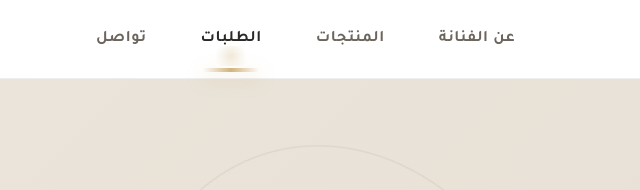
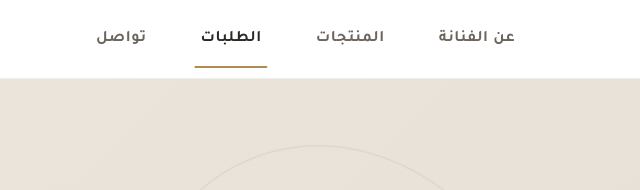
Before and after one commit to nabeel12345-tawa/SioraArt, a plain HTML site: page index.html in a window 1280 px wide. Shown: the top 190 px of the page, 0-640 px from the left. Drawn offline with Linux system fonts and the light colour scheme.

Commit message:
UI: simplify active nav underline; EmailJS: update service ID (service_1dtwg1m)

```diff
--- a/Style.css
+++ b/Style.css
@@ -102,34 +102,25 @@ main {
   isolation: isolate;
 }
 
-.primary-nav a::before,
+
+/* Clean, minimal underline for active/hovered nav link */
 .primary-nav a::after {
   content: '';
   position: absolute;
   left: 50%;
+  bottom: -6px;
+  height: 2px;
+  width: 0;
+  background: var(--gold);
+  border-radius: 2px;
+  transform: translateX(-50%);
+  transition: width 0.3s ease;
   pointer-events: none;
-  opacity: 0;
-  transform: translateX(-50%) scaleX(0.65);
-  transition: opacity 0.35s ease, transform 0.35s ease;
-}
-
-.primary-nav a::after {
-  bottom: -10px;
-  width: 58px;
-  height: 4px;
-  border-radius: 999px;
-  background: linear-gradient(90deg, rgba(200,167,100,0), rgba(200,167,100,0.85), rgba(200,167,100,0));
-  box-shadow: 0 6px 18px rgba(200,167,100,0.35);
-}
-
-.primary-nav a::before {
-  bottom: -4px;
-  width: 42px;
-  height: 20px;
-  border-radius: 999px;
-  background: radial-gradient(circle at center, rgba(200,167,100,0.25) 0%, rgba(200,167,100,0.08) 45%, transparent 70%);
-  filter: blur(0.2px);
-}
+  opacity: 1;
+}
+
+/* Remove previous glow pseudo-element */
+.primary-nav a::before { display: none; }
 
 .primary-nav a:hover,
 .primary-nav a:focus {
@@ -139,12 +130,8 @@ main {
 
 .primary-nav a:hover::after,
 .primary-nav a:focus::after,
-.primary-nav a:hover::before,
-.primary-nav a:focus::before,
-.primary-nav a.is-active::after,
-.primary-nav a.is-active::before {
-  opacity: 1;
-  transform: translateX(-50%) scaleX(1);
+.primary-nav a.is-active::after {
+  width: calc(100% - 24px);
 }
 
 .primary-nav a.is-active {
--- a/index.html
+++ b/index.html
@@ -964,7 +964,7 @@
 
       setupCarousel();
 
-      const EMAILJS_SERVICE_ID = 'service_cdo7gbk';
+      const EMAILJS_SERVICE_ID = 'service_1dtwg1m';
       const EMAILJS_TEMPLATE_ID = 'template_b2ou2mc';
       const EMAILJS_PUBLIC_KEY = 'GmiYTB8_W8CmzL4ic';
 
```
